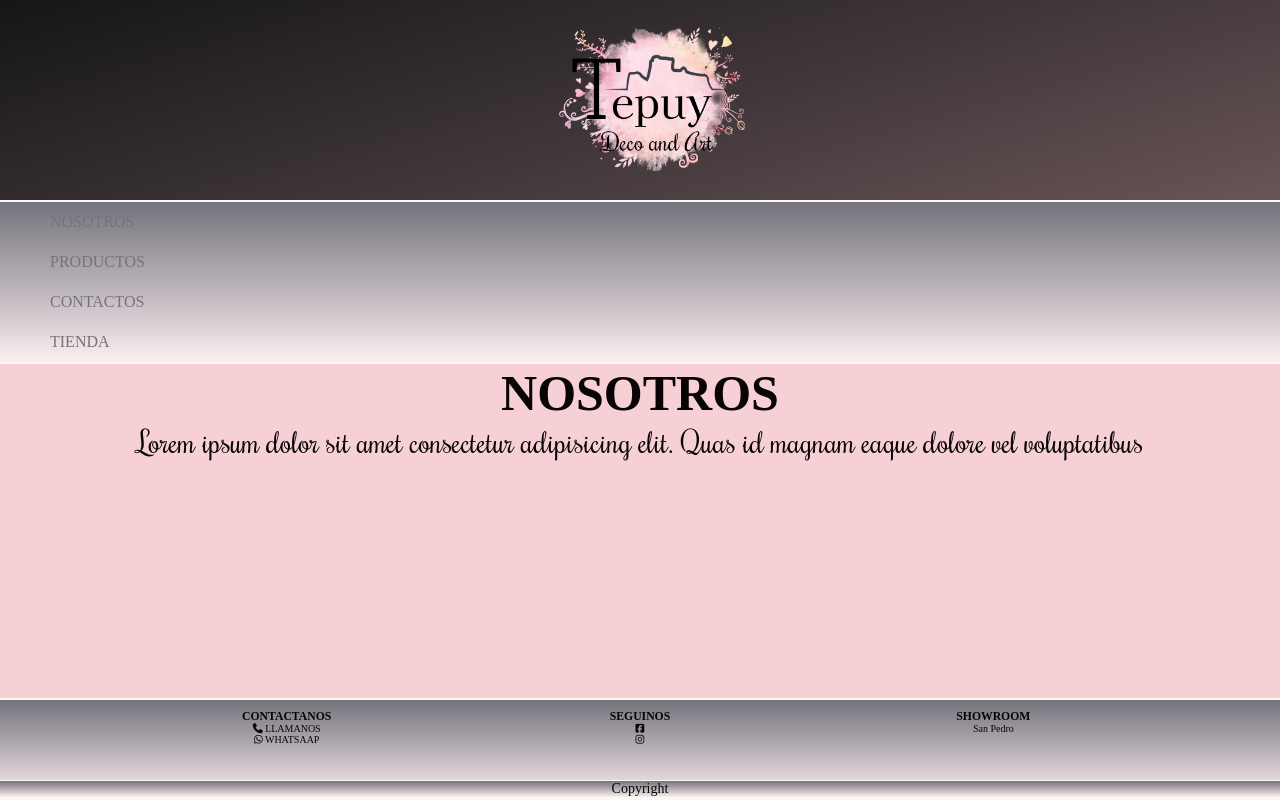
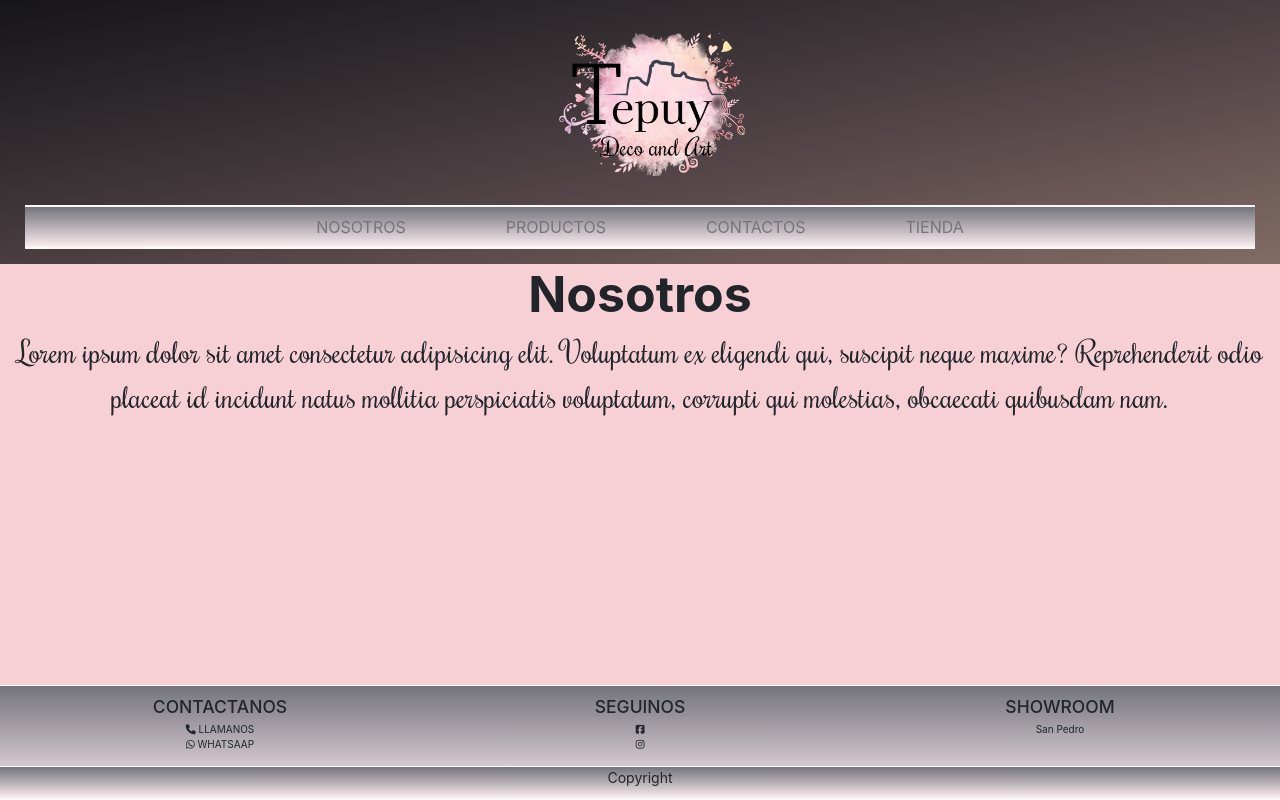
Before and after one commit to desireehh/mi_r, a plain HTML site: page assets/pages/about.html in a window 1280 px wide. Drawn offline with nearby package versions, Linux system fonts and the light colour scheme; a web font is replaced by a local one.

Commit message:
agregando bootstrap

```diff
--- a/assets/css/style.css
+++ b/assets/css/style.css
@@ -23,7 +23,7 @@
 html{
     font-size: 62.5%;
     font-family: var(--font-primary);
-    color: rgb(8, 4, 4);
+    color: #000;
 }
 
 body{
@@ -56,7 +56,6 @@ a{
 }
 
 .container{
-    max-width:1080px;
     margin: 0 auto;
     width: 100%;
     display: flex;
@@ -153,6 +152,8 @@ a{
 
 .sect-art-img img{
     border: 10px solid #816c64;
+    height: 40vh;
+    width: auto;
 }
 
 /*estilo footer*/
--- a/assets/pages/about.html
+++ b/assets/pages/about.html
@@ -15,73 +15,75 @@
     <link rel="preconnect" href="https://fonts.gstatic.com" crossorigin>
     <link href="https://fonts.googleapis.com/css2?family=Rochester&display=swap" rel="stylesheet">
     <script src="https://kit.fontawesome.com/0167cce4b2.js" crossorigin="anonymous"></script>
+    <link rel="stylesheet" href="https://cdn.jsdelivr.net/npm/bootstrap@4.0.0/dist/css/bootstrap.min.css" integrity="sha384-Gn5384xqQ1aoWXA+058RXPxPg6fy4IWvTNh0E263XmFcJlSAwiGgFAW/dAiS6JXm" crossorigin="anonymous">
     <link rel="stylesheet" href="../css/style.css">
 </head>
 
 <body>
     <header class="header">
+        <div class="container-fluid col-xs-12">
             <nav class="navbar flex-column ">
-            <div class="navbar-logo container"><a href="../../index.html"><img src="../image/logo.png" alt="Tepuy"></a>
+                <div class="navbar-logo "><a href="../../index.html"><img src="../image/logo.png" alt="Tepuy"></a>
                 </div>
-            <ul class="navbar-menu">
+            <ul class="navbar-menu flex-row">
                 <li class="navbar-item"><a href="../pages/about.html">NOSOTROS</a></li>
                 <li class="navbar-item"><a href="../pages/products.html">PRODUCTOS</a></li>
                 <li class="navbar-item"><a href="../pages/contact.html">CONTACTOS</a></li>
                 <li class="navbar-item"><a href="../pages/shop.html">TIENDA</a></li>
             </ul>
             </nav>
+        </div>
     </header>
 
-    <main class="main">
+    <main class="main container-fluid">
 
-        <div class="presentation container">
-            <h1>NOSOTROS</h1>
-            <p>Lorem ipsum dolor sit amet consectetur adipisicing elit. Quas id magnam eaque dolore vel voluptatibus</p>
+        <div class="presentation">
+            <h1>Nosotros</h1>
+            <p>Lorem ipsum dolor sit amet consectetur adipisicing elit. Voluptatum ex eligendi qui, suscipit neque maxime? Reprehenderit odio placeat id incidunt natus mollitia perspiciatis voluptatum, corrupti qui molestias, obcaecati quibusdam nam.</p>
         </div>
 
 
     </main>
 
+    <footer class="footer  ">
 
-    <footer class="footer flex-rows ">
+        <section class="footer-sect ">
 
-        <div class=" footer flex-rows ">
-
-            <section class="footer-sect flex-row container">
-
-                <article class="footer-block">
+            <div class="footer-block">
                 <h3>CONTACTANOS</h3>
                 <ul>
                     <li><i class="fa-solid fa-phone"></i> LLAMANOS</li>
                     <li><i class="fa-brands fa-whatsapp"></i> WHATSAAP</li>
                 </ul>
-                </article>
+            </div>
 
-                <article class="footer-block">
+
+            <div class="footer-block">
                 <h3>SEGUINOS</h3>
                 <ul>
                     <li><i class="fa-brands fa-facebook-square"></i></li>
                     <li><i class="fa-brands fa-instagram"></i></li>
                 </ul>
-                </article>
+            </div>
 
-                <article class="footer-block">
+            <div class="footer-block">
                 <h3>SHOWROOM</h3>
                 <ul>
                     <li>San Pedro</li>
                 </ul>
-                </article>
+            </div>
 
         </section>
 
 
-            <section class="footer sect">
+        <section class="footer sect col-md-12 col-sm-12">
             <p>Copyright</p>
         </section>
 
+    </footer>
+
 </div>
-
-    </footer>
+<script src="https://cdn.jsdelivr.net/npm/bootstrap@4.0.0/dist/js/bootstrap.min.js" integrity="sha384-JZR6Spejh4U02d8jOt6vLEHfe/JQGiRRSQQxSfFWpi1MquVdAyjUar5+76PVCmYl" crossorigin="anonymous"></script>
 </body>
 
 </html>
```
Also changed, not shown: index.html (+20 -13 lines), images.jpg (deleted). Lines whose indentation alone changed are shown as unchanged.
